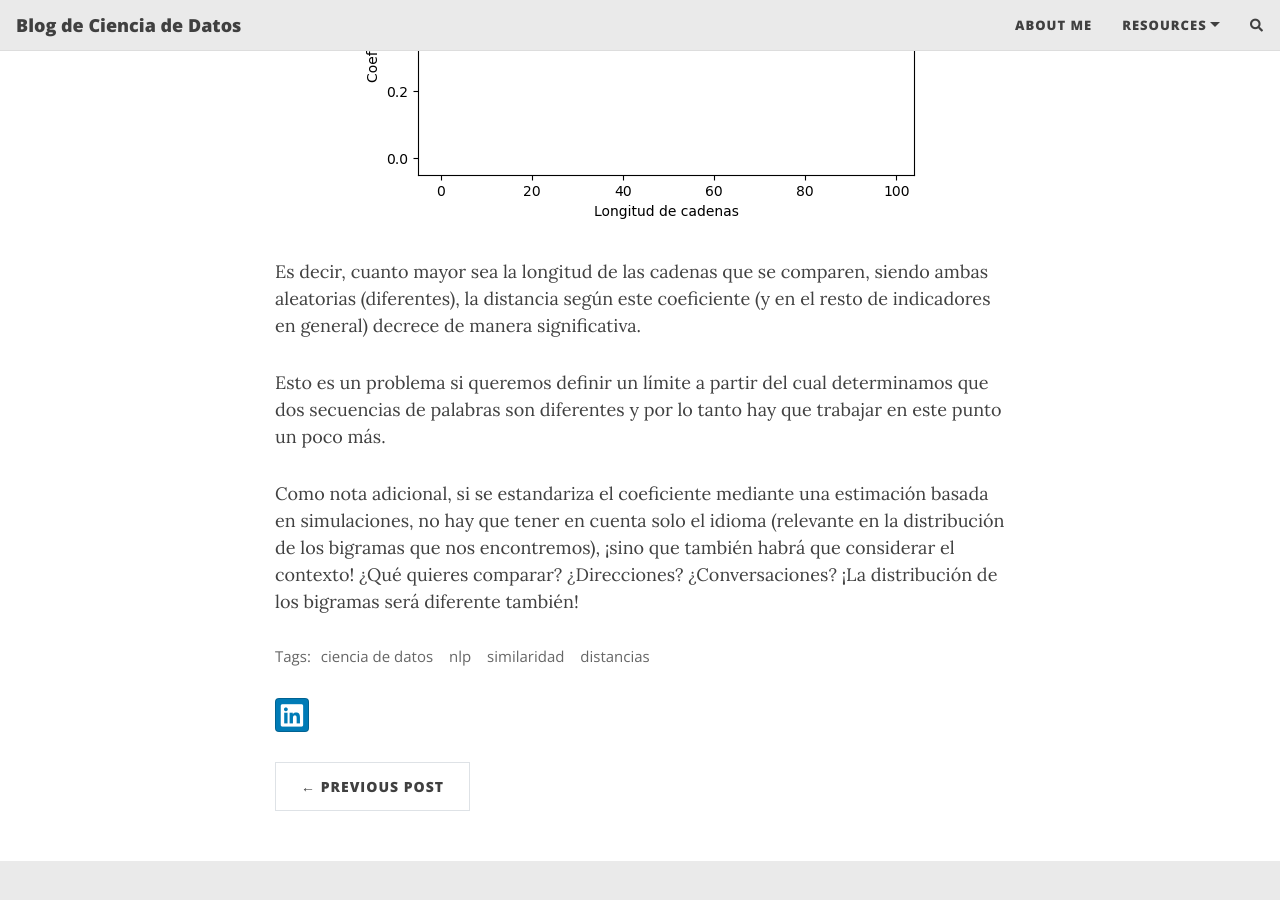
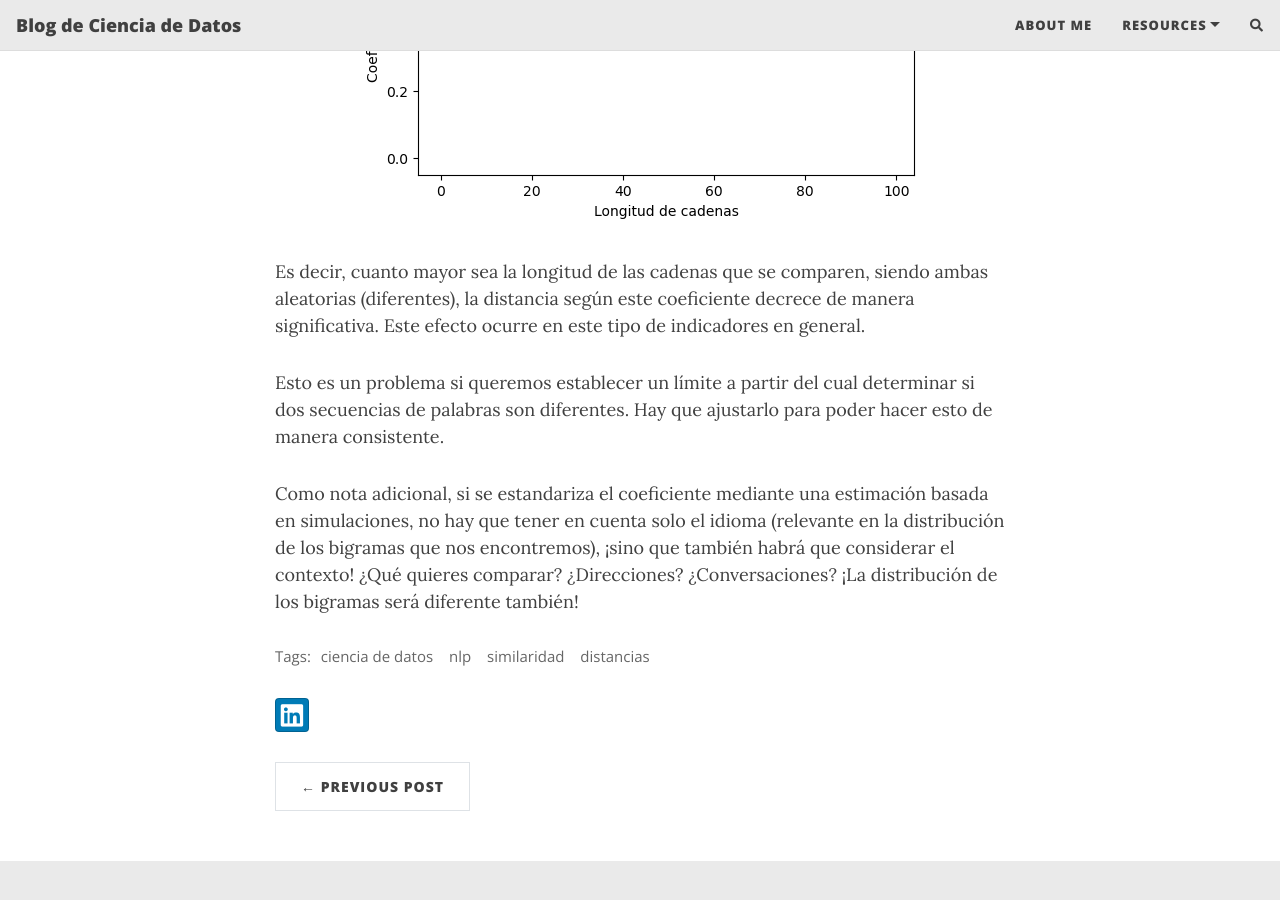
Before and after one commit to JordiRiMe/jordirime.github.io, a Jekyll site: the page built from _posts/2023-01-27-string-similarity-part2.md, in a window 1280 px wide and 900 px high, scrolled down 1587 px. Built offline with Jekyll 4.4.1, drawn with Linux system fonts in a browser that asks for light colours; nearby versions of some CDN libraries; formulas are drawn with MathJax 3; comment, search, counter and statistics services are not loaded.

Commit message:
Update 2023-01-27-string-similarity-part2.md

```diff
--- a/_posts/2023-01-27-string-similarity-part2.md
+++ b/_posts/2023-01-27-string-similarity-part2.md
@@ -41,8 +41,8 @@ Intentar entender mejor cómo funcionan estos coeficientes y empiezas a probar c
 
 ![Coeficiente de Sorensen-Dice en función de la longitud de las palabras](/assets/img/sorensen_dice_estimator.png){:style="display:block; margin-left:auto; margin-right:auto"}
 
-Es decir, cuanto mayor sea la longitud de las cadenas que se comparen, siendo ambas aleatorias (diferentes), la distancia según este coeficiente (y en el resto de indicadores en general) decrece de manera significativa.
+Es decir, cuanto mayor sea la longitud de las cadenas que se comparen, siendo ambas aleatorias (diferentes), la distancia según este coeficiente decrece de manera significativa. Este efecto ocurre en este tipo de indicadores en general.
 
-Esto es un problema si queremos definir un límite a partir del cual determinamos que dos secuencias de palabras son diferentes y por lo tanto hay que trabajar en este punto un poco más.
+Esto es un problema si queremos establecer un límite a partir del cual determinar si dos secuencias de palabras son diferentes. Hay que ajustarlo para poder hacer esto de manera consistente.
 
 Como nota adicional, si se estandariza el coeficiente mediante una estimación basada en simulaciones, no hay que tener en cuenta solo el idioma (relevante en la distribución de los bigramas que nos encontremos), ¡sino que también habrá que considerar el contexto! ¿Qué quieres comparar? ¿Direcciones? ¿Conversaciones? ¡La distribución de los bigramas será diferente también!
```
